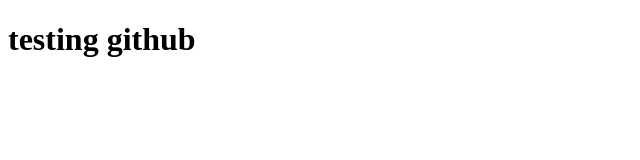
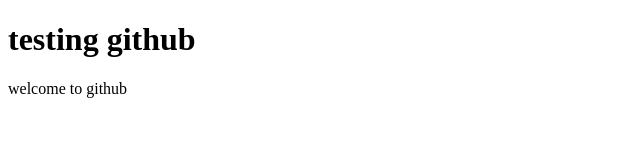
Before and after one commit to pavee2003/folder, a plain HTML site: page index.html in a window 1280 px wide. Shown: the whole page, without its empty margins (0-640 px from the left). Drawn offline with Linux system fonts and the light colour scheme.

Commit message:
Update index.html

```diff
--- a/index.html
+++ b/index.html
@@ -7,5 +7,6 @@
 </head>
 <body>
     <h1>testing github</h1>
+    <P>welcome to github</P>
 </body>
 </html>
```
